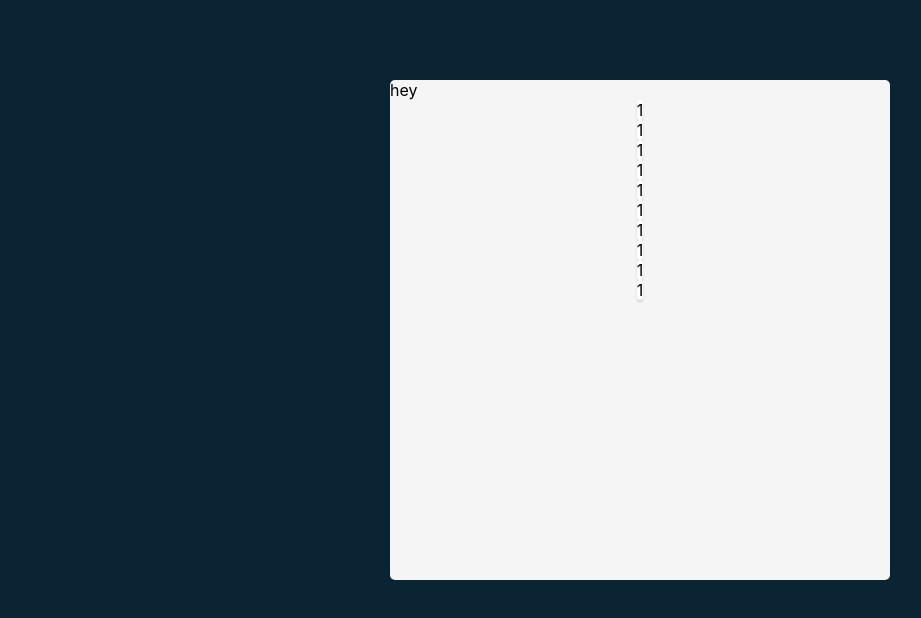
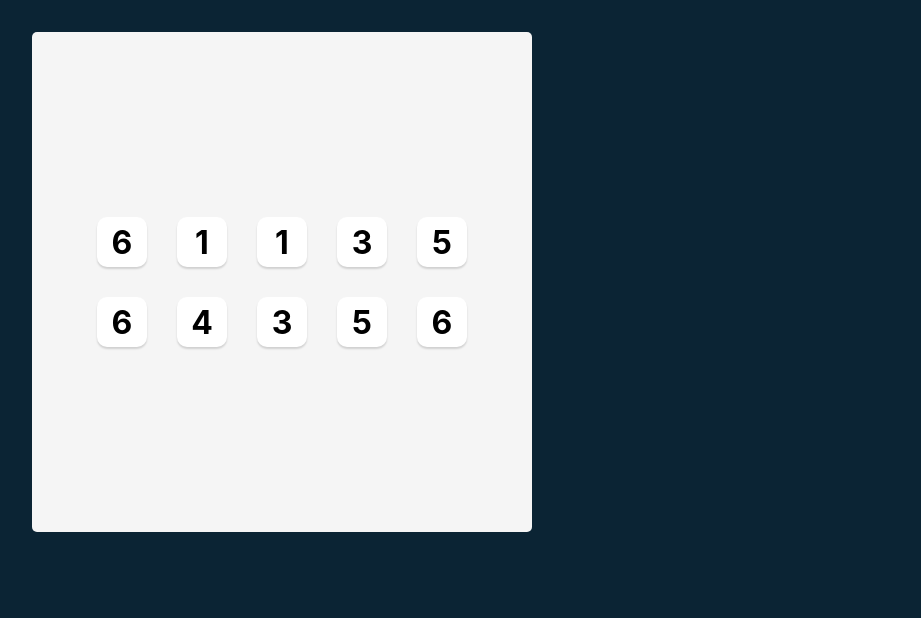
Before and after one commit to margarita-poole/tenzies-game, a React (Create React App) app: page / in a window 1280 px wide. Shown: the top 618 px of the page, without its empty margins (0-921 px from the left). Built offline with nearby package versions, Linux system fonts and the light colour scheme.

Commit message:
Created state to randomize dice numbers. Styled die.

```diff
--- a/src/App.css
+++ b/src/App.css
@@ -4,34 +4,41 @@
 
 body {
   margin: 0;
-  background-color: #0B2434;
-  padding: 5rem;
-  display: flex;
-  justify-content: center;
+  background-color: #0b2434;
+  padding: 2rem;
 }
 
 main {
-  background-color: #F5F5F5;
-  width: 500px;
+  background-color: #f5f5f5;
   height: 500px;
+  max-width: 500px;
   border-radius: 5px;
+  padding: 20px;
+  display: flex;
+  flex-direction: column;
+  justify-content: center;
+  align-items: center;
 }
 
-.dieContainer{
-  display: flex;
-  justify-content: center;
-  align-content: center;
+.diceContainer {
+  display: grid;
+  grid-template: auto auto / repeat(5, 1fr);
+  gap: 30px;
 }
 
-.dieRow{
-
-  grid-row: 2 / 5;
+.dieFace {
+  height: 50px;
+  width: 50px;
+  box-shadow: 0px 2px 2px rgba(0, 0, 0, 0.15);
+  border-radius: 10px;
+  display: flex;
+  justify-items: center;
+  align-items: center;
+  cursor: pointer;
+  background-color: white;
 }
 
-.die{
-display: -ms-inline-grid;
-gap: 2rem;
-background: #FFFFFF;
-box-shadow: 0px 2px 2px rgba(0, 0, 0, 0.15);
-border-radius: .75rem;
+.dieNum{
+  margin: auto;
+  font-size: 2rem;
 }
--- a/src/App.js
+++ b/src/App.js
@@ -1,16 +1,24 @@
+import { useState } from 'react'
 import './App.css'
 import Die from './component/Die'
 
 function App() {
+
+  const allNewDice = () => {
+    const newDice = []
+    for (let i = 0; i < 10; i++) {
+      newDice.push(Math.ceil(Math.random() * 6))
+    }
+    return newDice
+  }
+  const [dice, setDice] = useState(allNewDice())
+
+  const diceElements = dice.map((die) => <Die value={die} />)
+
   return (
-    <div className='app'>
-      <main>
-        <div className='gameContainer'>
-          hey
-          <Die value='1' />
-        </div>
-      </main>
-    </div>
+    <main>
+      <div className='diceContainer'>{diceElements}</div>
+    </main>
   )
 }
 
--- a/src/component/Die.jsx
+++ b/src/component/Die.jsx
@@ -1,22 +1,7 @@
 const Die = ({ value }) => {
   return (
-    <div className='dieContainer'>
-      <div className=''>
-        <div className='dieRow'>
-          <div className='die'>{value}</div>
-          <div className='die'>{value}</div>
-          <div className='die'>{value}</div>
-          <div className='die'>{value}</div>
-          <div className='die'>{value}</div>
-        </div>
-        <div className='dieRow'>
-          <div className='die'>{value}</div>
-          <div className='die'>{value}</div>
-          <div className='die'>{value}</div>
-          <div className='die'>{value}</div>
-          <div className='die'>{value}</div>
-        </div>
-      </div>
+    <div className='dieFace'>
+      <h2 className='dieNum'>{value}</h2>
     </div>
   )
 }
```
